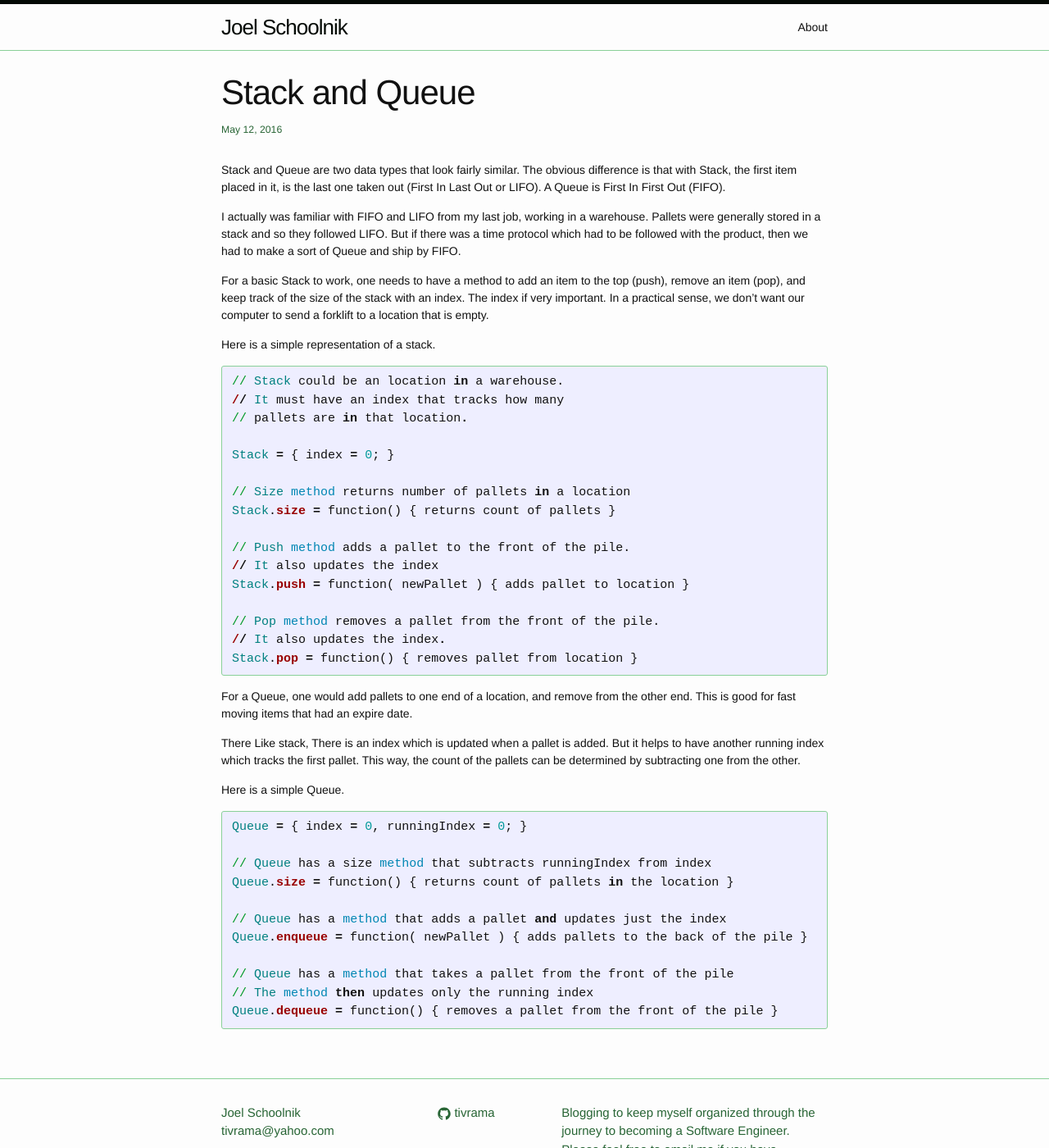
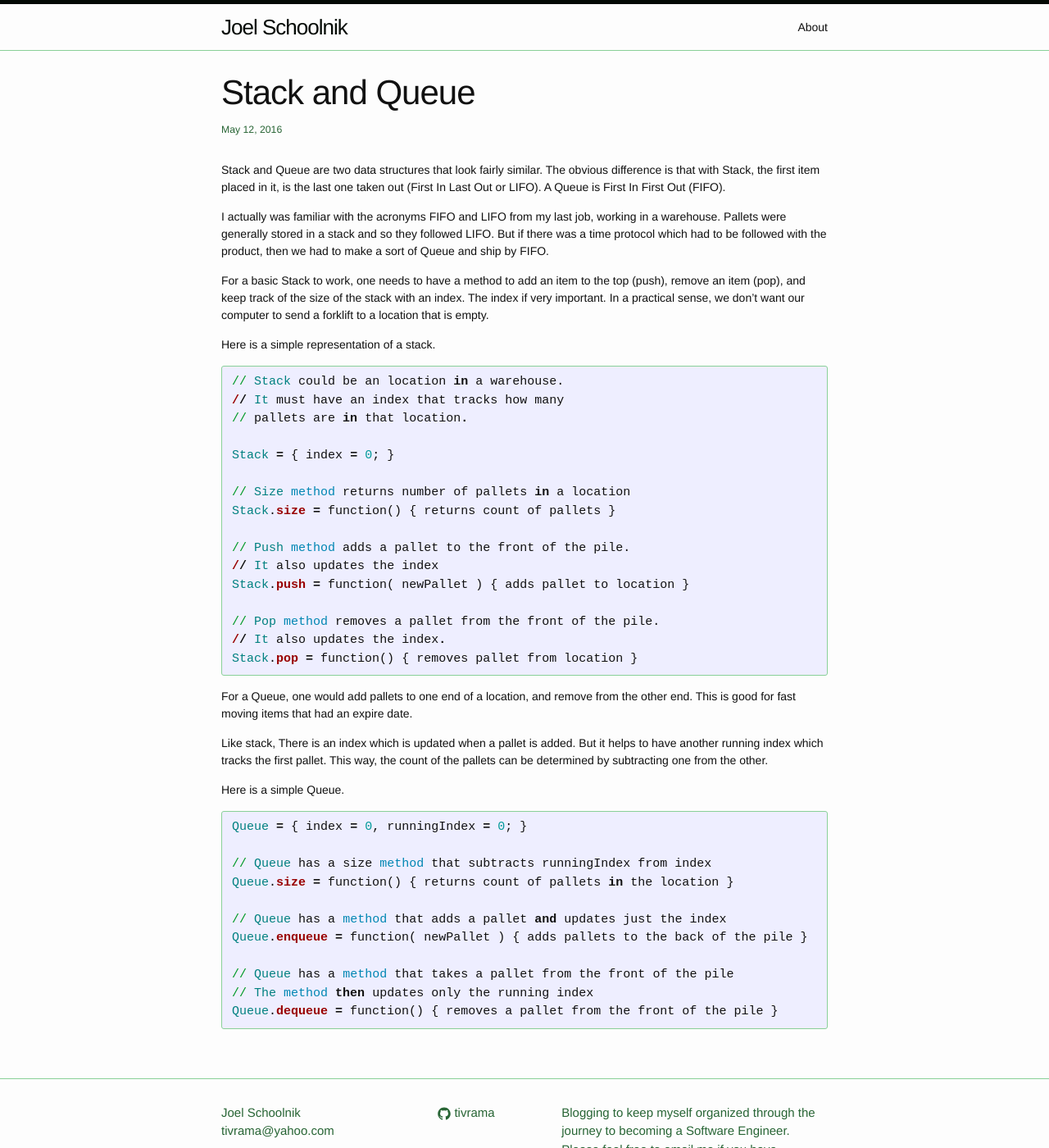
Before and after one commit to tivrama/tivrama.github.io, a Jekyll site: the page built from _posts/2016-05-06-welcome-to-jekyll.markdown, in a window 1280 px wide and 1400 px high. Shown: the whole window at 82% size. Built offline with Jekyll 4.4.1, drawn with Linux system fonts in a browser that asks for light colours.

Commit message:
Todays blog - stack and queue

```diff
--- a/_posts/2016-05-06-welcome-to-jekyll.markdown
+++ b/_posts/2016-05-06-welcome-to-jekyll.markdown
@@ -5,9 +5,9 @@
 categories: jekyll update
 ---
 
-Stack and Queue are two data types that look fairly similar.  The obvious difference is that with Stack, the first item placed in it, is the last one taken out (First In Last Out or LIFO).  A Queue is First In First Out (FIFO).
+Stack and Queue are two data structures that look fairly similar.  The obvious difference is that with Stack, the first item placed in it, is the last one taken out (First In Last Out or LIFO).  A Queue is First In First Out (FIFO).
 
-I actually was familiar with FIFO and LIFO from my last job, working in a warehouse.  Pallets were generally stored in a stack and so they followed LIFO.  But if there was a time protocol which had to be followed with the product, then we had to make a sort of Queue and ship by FIFO.
+I actually was familiar with the acronyms FIFO and LIFO from my last job, working in a warehouse.  Pallets were generally stored in a stack and so they followed LIFO.  But if there was a time protocol which had to be followed with the product, then we had to make a sort of Queue and ship by FIFO.
 
 For a basic Stack to work, one needs to have a method to add an item to the top (push), remove an item (pop), and keep track of the size of the stack with an index.  The index if very important.  In a practical sense, we don't want our computer to send a forklift to a location that is empty.
 
@@ -33,7 +33,7 @@
 
 For a Queue, one would add pallets to one end of a location, and remove from the other end.  This is good for fast moving items that had an expire date.
 
-There Like stack, There is an index which is updated when a pallet is added.  But it helps to have another running index which tracks the first pallet.  This way, the count of the pallets can be determined by subtracting one from the other.
+Like stack, There is an index which is updated when a pallet is added.  But it helps to have another running index which tracks the first pallet.  This way, the count of the pallets can be determined by subtracting one from the other.
 
 Here is a simple Queue.
 {% highlight ruby %}
```
